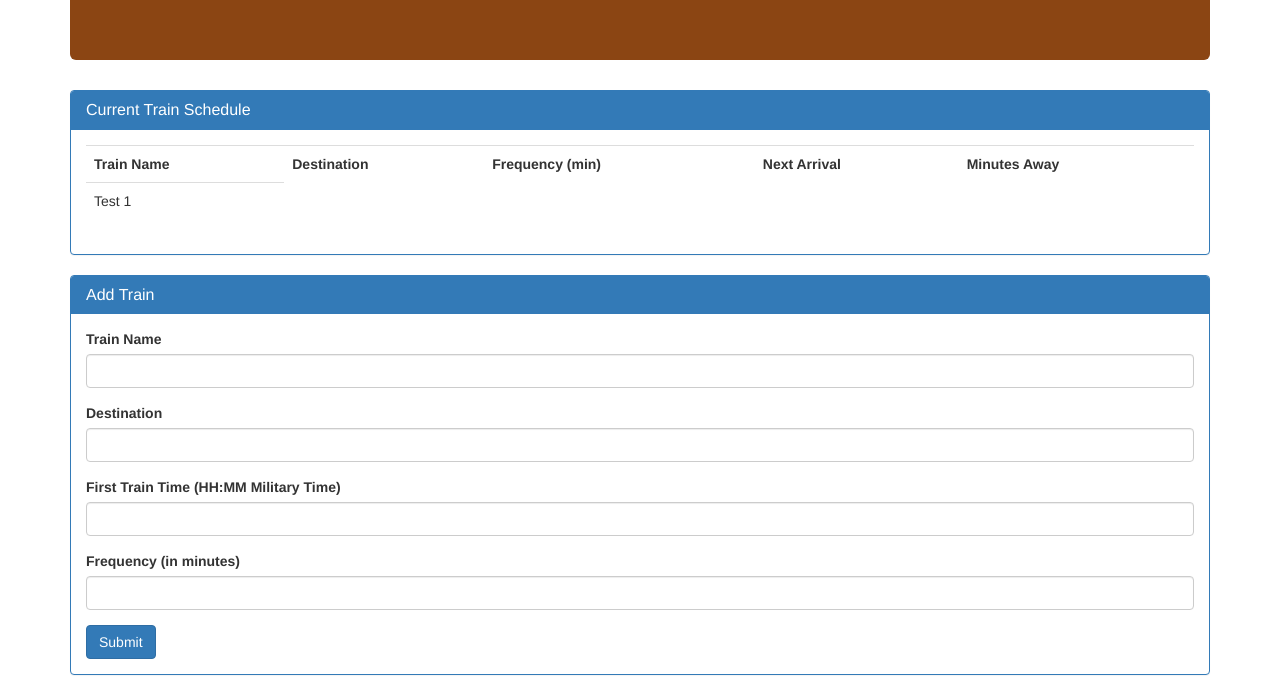
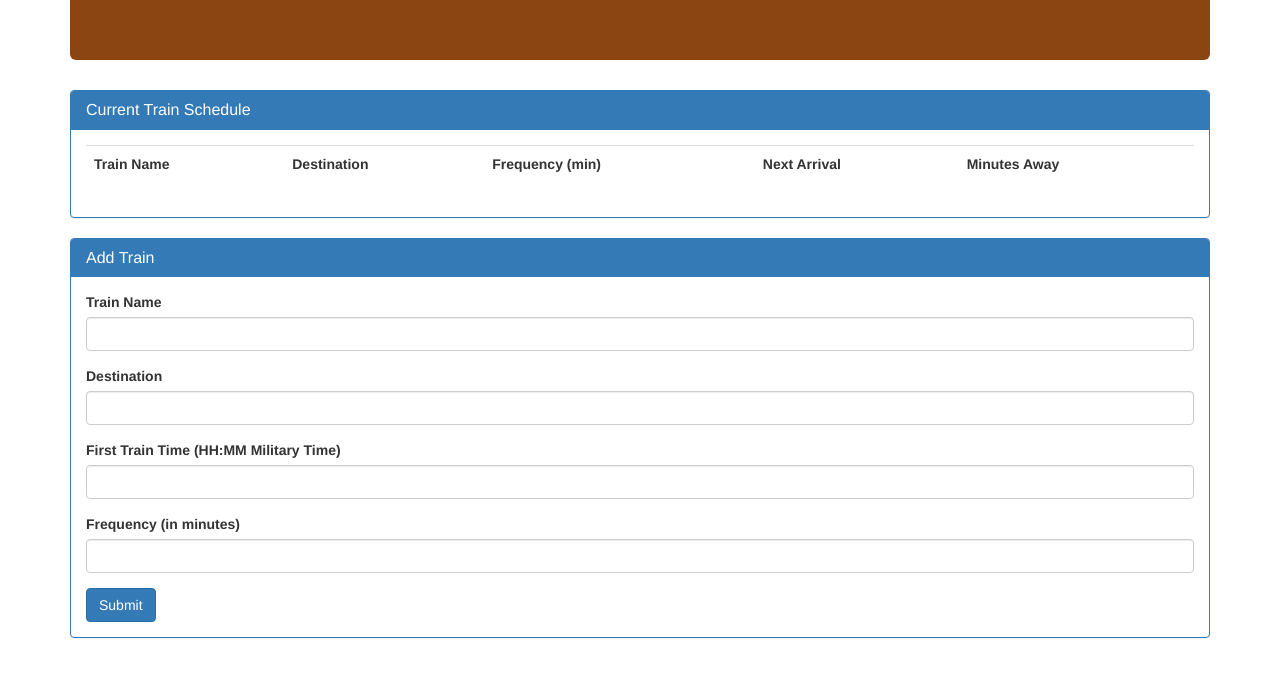
Before and after one commit to CalebBuxton/trainscheduler, a plain HTML site: page index.html in a window 1280 px wide. Shown: the part 180-875 px from the top of the page. After the commit the page ends 838 px from the top, so only its background shows below. Drawn offline with nearby package versions, Linux system fonts and the light colour scheme; no server answers.

Commit message:
removed some testing and logging items

```diff
--- a/index.html
+++ b/index.html
@@ -3,7 +3,7 @@
 <head>
 	<meta charset="utf-8">
 	<meta http-equiv="x-ua-compatible" content="ie=edge">
-	<title>Firebase Demo</title>
+	<title>Train Scheduler - Firebase Demo</title>
 	<meta name="description" content="">
 	<meta name="viewport" content="width=device-width, initial-scale=1">
 	<link rel="stylesheet" type="text/css" href="https://maxcdn.bootstrapcdn.com/bootstrap/3.3.7/css/bootstrap.min.css">
@@ -29,9 +29,6 @@
             <th>Frequency (min)</th>
             <th>Next Arrival</th>
             <th>Minutes Away</th>
-          </tr>
-          <tr>
-            <td>Test 1</td>
           </tr>
         </table>
       </div>
```
